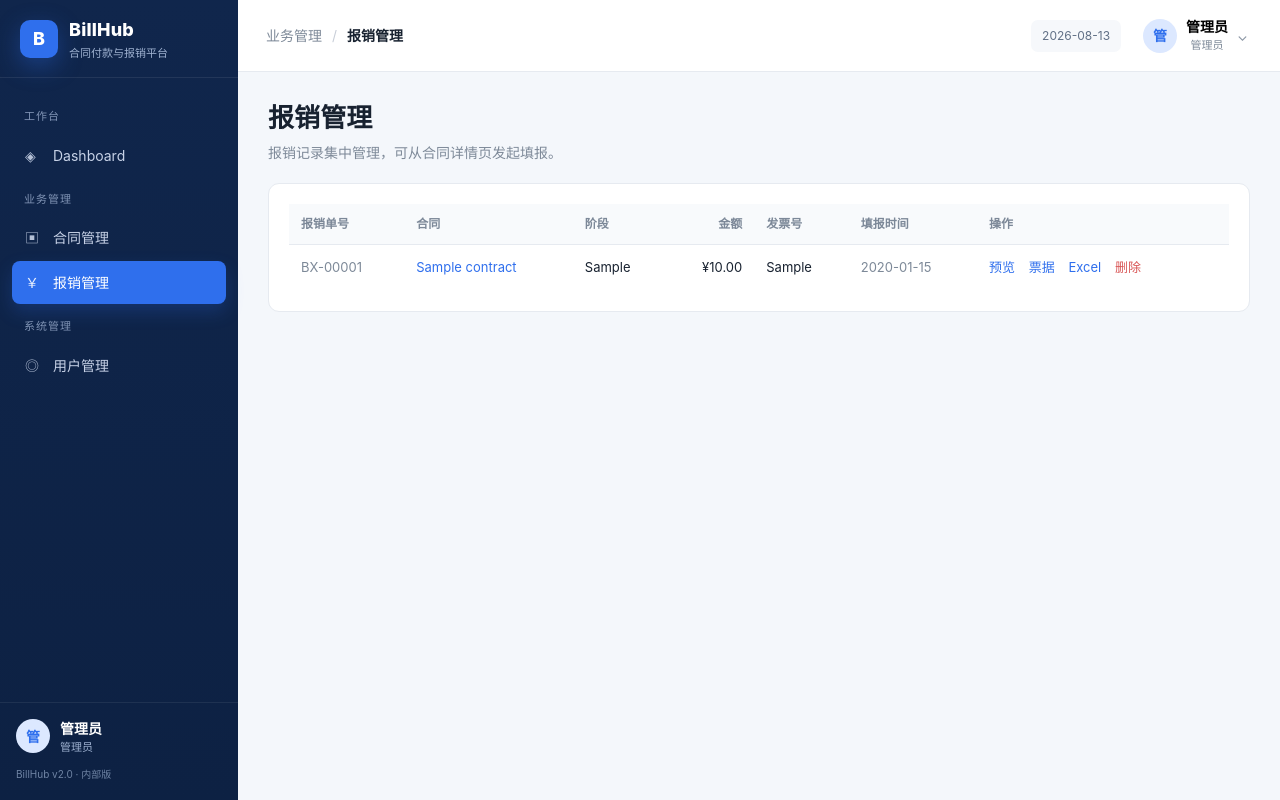
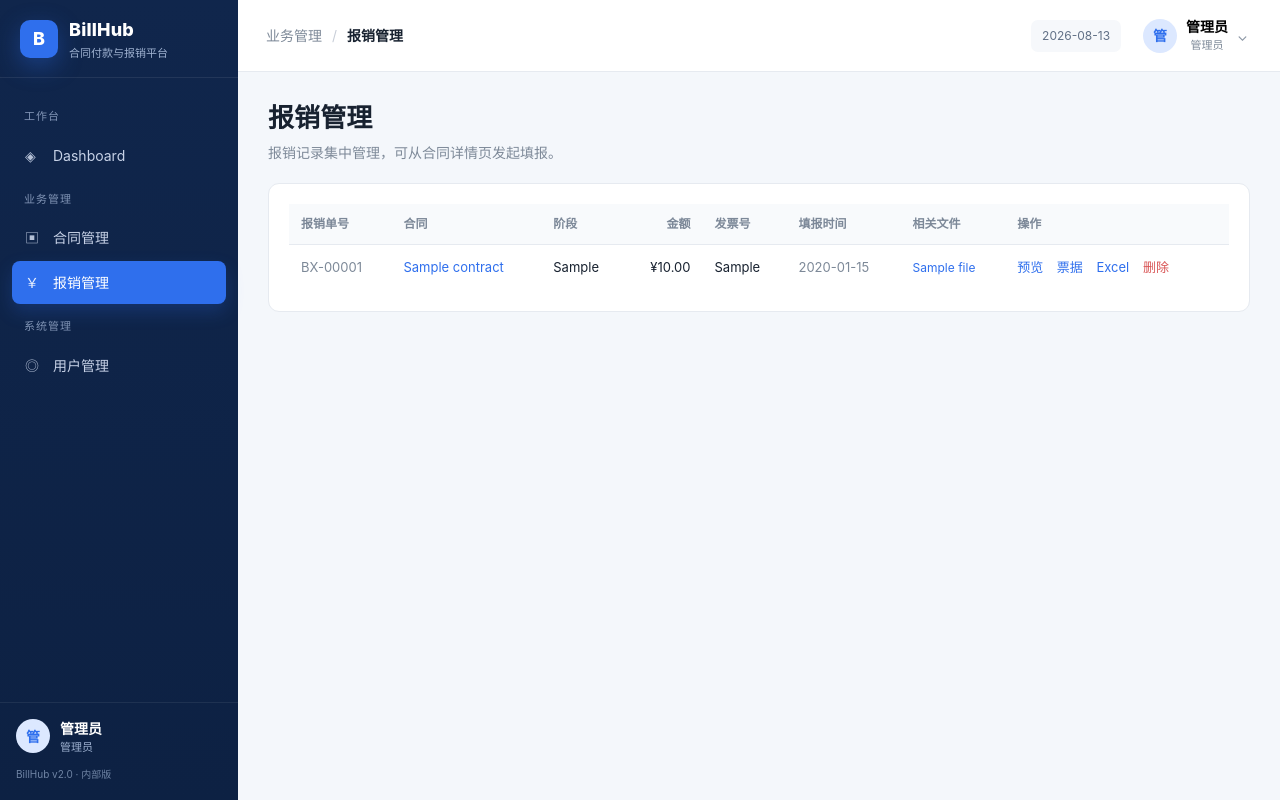
Before and after one commit to timmycheng/BillHub, a Flask app: page /payments in a window 1280 px wide. Run offline with Flask 3, Linux system fonts and the light colour scheme; a user stored in the database is signed in; tables that the repository leaves empty hold one stand-in row (values such as "Sample post"); some libraries are stand-ins or nearby versions.

Commit message:
2.0 [5/11]: reimbursement related files - multi-file upload, download/delete per attachment

```diff
--- a/db.py
+++ b/db.py
@@ -68,6 +68,15 @@ def init_db():
         amount REAL NOT NULL,                  -- 计划金额（元）
         FOREIGN KEY (contract_id) REFERENCES contracts(id) ON DELETE CASCADE,
         UNIQUE (contract_id, seq)
+    );
+
+    CREATE TABLE IF NOT EXISTS payment_files (
+        id INTEGER PRIMARY KEY AUTOINCREMENT,
+        payment_id INTEGER NOT NULL,
+        orig_name TEXT,                       -- 原始文件名（展示用）
+        path TEXT NOT NULL,                   -- 存储路径
+        created_at TEXT DEFAULT (datetime('now', 'localtime')),
+        FOREIGN KEY (payment_id) REFERENCES payment_records(id) ON DELETE CASCADE
     );
 
     CREATE TABLE IF NOT EXISTS users (
@@ -280,12 +289,12 @@ def list_payments(contract_id):
         'SELECT * FROM payment_records WHERE contract_id=? ORDER BY pay_date DESC, id DESC',
         (contract_id,)).fetchall()
     conn.close()
-    return [dict(r) for r in rows]
+    return _with_files([dict(r) for r in rows])
 
 
 def list_all_payments(owner_id=None, limit=None):
     """全部报销记录（联表合同名）。传 owner_id 只返回该用户合同的记录；
-    limit 限制条数（仪表盘用）。按 id 倒序（最新在前）。"""
+    limit 限制条数（仪表盘用）。按 id 倒序（最新在前）。每条附带相关文件列表。"""
     sql = ('SELECT p.*, c.contract_name, c.contract_no FROM payment_records p '
            'JOIN contracts c ON c.id = p.contract_id')
     params = []
@@ -299,7 +308,26 @@ def list_all_payments(owner_id=None, limit=None):
     conn = get_conn()
     rows = conn.execute(sql, params).fetchall()
     conn.close()
-    return [dict(r) for r in rows]
+    return _with_files([dict(r) for r in rows])
+
+
+def _with_files(records):
+    """给每条记录挂上 'files'（相关附件列表）。"""
+    if not records:
+        return records
+    conn = get_conn()
+    pids = [r['id'] for r in records]
+    placeholders = ','.join('?' * len(pids))
+    frows = conn.execute(
+        f'SELECT * FROM payment_files WHERE payment_id IN ({placeholders}) ORDER BY id',
+        pids).fetchall()
+    conn.close()
+    by_pid = {}
+    for f in frows:
+        by_pid.setdefault(f['payment_id'], []).append(dict(f))
+    for r in records:
+        r['files'] = by_pid.get(r['id'], [])
+    return records
 
 
 def get_payment(pid):
@@ -448,6 +476,39 @@ def backup_db():
     return backup
 
 
+# ============ 报销相关文件 ============
+def add_payment_file(payment_id, orig_name, path):
+    conn = get_conn()
+    cur = conn.execute(
+        'INSERT INTO payment_files (payment_id, orig_name, path) VALUES (?,?,?)',
+        (payment_id, orig_name, path))
+    conn.commit()
+    conn.close()
+    return cur.lastrowid
+
+
+def list_payment_files(payment_id):
+    conn = get_conn()
+    rows = conn.execute(
+        'SELECT * FROM payment_files WHERE payment_id=? ORDER BY id', (payment_id,)).fetchall()
+    conn.close()
+    return [dict(r) for r in rows]
+
+
+def get_payment_file(file_id):
+    conn = get_conn()
+    row = conn.execute('SELECT * FROM payment_files WHERE id=?', (file_id,)).fetchone()
+    conn.close()
+    return dict(row) if row else None
+
+
+def delete_payment_file(file_id):
+    conn = get_conn()
+    conn.execute('DELETE FROM payment_files WHERE id=?', (file_id,))
+    conn.commit()
+    conn.close()
+
+
 # ============ 用户 CRUD ============
 def create_user(username, password_hash, display_name='', is_admin=0, ad_dn=''):
     """新建用户。username 重复返回 None。password_hash 由调用方（web/auth.py）用
--- a/web/app.py
+++ b/web/app.py
@@ -44,6 +44,7 @@ def create_app(config_class=Config):
     os.makedirs(app.config['INVOICE_DIR'], exist_ok=True)
     os.makedirs(app.config['REPORT_DIR'], exist_ok=True)
     os.makedirs(app.config['CONTRACT_FILE_DIR'], exist_ok=True)
+    os.makedirs(app.config['PAYMENT_FILE_DIR'], exist_ok=True)
 
     # 静态资源缓存破坏：每次启动服务时间戳变化，浏览器必拉新版 CSS/JS
     app.jinja_env.globals['cache_bust'] = str(int(time.time()))
--- a/web/config.py
+++ b/web/config.py
@@ -17,6 +17,7 @@ class Config:
     INVOICE_DIR = os.path.join(UPLOAD_DIR, 'invoices')
     REPORT_DIR = os.path.join(UPLOAD_DIR, 'reports')
     CONTRACT_FILE_DIR = os.path.join(UPLOAD_DIR, 'contracts')
+    PAYMENT_FILE_DIR = os.path.join(UPLOAD_DIR, 'payment_files')
 
     # 审批表 Excel 模板（占位符驱动）
     APPROVAL_TEMPLATE = os.environ.get('BILLHUB_TEMPLATE') or os.path.join(
--- a/web/routes/payments.py
+++ b/web/routes/payments.py
@@ -125,6 +125,22 @@ def create():
                              stage=stage, amount=amount, invoice_no=invoice_no, remark=remark,
                              invoice_file=invoice_file, report_file=out_path,
                              user_id=int(current_user.id))
+
+    # 保存本次上传的相关文件（多文件）
+    save_dir = os.path.join(current_app.config['PAYMENT_FILE_DIR'], str(new_pid))
+    os.makedirs(save_dir, exist_ok=True)
+    for up in request.files.getlist('files'):
+        if not up or not up.filename:
+            continue
+        up_ext = os.path.splitext(up.filename)[1].lower()
+        safe = re.sub(r'[^\w\-.]', '_', up.filename) or ('attachment' + up_ext)
+        dest = os.path.join(save_dir, f"{datetime.now().strftime('%Y%m%d%H%M%S')}_{safe}")
+        try:
+            up.save(dest)
+            db.add_payment_file(new_pid, up.filename, dest)
+        except OSError:
+            pass
+
     flash('✅ 审批表已生成并保存记录！', 'success')
     return redirect(url_for('contracts.detail', cid=cid, preview=new_pid))
 
@@ -169,3 +185,38 @@ def download_invoice(pid):
         abort(404)
     fname = os.path.basename(rec.get('invoice_file') or f'票据_{pid}')
     return _send_payment_file(pid, 'invoice_file', fname)
+
+
+# ============ 报销相关附件（多文件）============
+@bp.route('/files/attachment/<int:fid>')
+@login_required
+def download_attachment(fid):
+    f = db.get_payment_file(fid)
+    if not f:
+        abort(404)
+    _get_accessible_contract(db.get_payment(f['payment_id'])['contract_id'])
+    if not f['path'] or not os.path.exists(f['path']):
+        flash('该附件不存在（可能已删除）', 'warning')
+        return redirect(url_for('contracts.detail',
+                                cid=db.get_payment(f['payment_id'])['contract_id']))
+    return send_file(f['path'], as_attachment=True,
+                     download_name=f.get('orig_name') or os.path.basename(f['path']))
+
+
+@bp.route('/files/attachment/<int:fid>/delete', methods=['POST'])
+@login_required
+def delete_attachment(fid):
+    f = db.get_payment_file(fid)
+    if not f:
+        abort(404)
+    rec = db.get_payment(f['payment_id'])
+    cid = rec['contract_id']
+    _get_accessible_contract(cid)
+    if f['path'] and os.path.exists(f['path']):
+        try:
+            os.remove(f['path'])
+        except OSError:
+            pass
+    db.delete_payment_file(fid)
+    flash('已删除附件', 'success')
+    return redirect(url_for('contracts.detail', cid=cid))
--- a/web/static/style.css
+++ b/web/static/style.css
@@ -237,6 +237,8 @@ td.link { color: var(--blue); font-weight: 700; }
 .mini-table th, .mini-table td { padding: 6px 10px; border-bottom: 1px solid var(--line); text-align: left; }
 .mini-table th { background: transparent; color: var(--muted); font-weight: 600; }
 .cell-remark { max-width: 180px; overflow: hidden; text-overflow: ellipsis; white-space: nowrap; }
+.cell-attach { max-width: 200px; }
+.cell-attach .attach-link { font-size: 12px; }
 
 /* 合同附件 */
 .attach-list { display: flex; flex-direction: column; gap: 14px; }
--- a/web/templates/_reimburse_form.html
+++ b/web/templates/_reimburse_form.html
@@ -42,6 +42,9 @@
     <textarea name="main_content" rows="2"></textarea></label>
   <label class="field"><span>备注（可选）</span>
     <textarea name="remark" rows="2"></textarea></label>
+
+  <label class="field"><span>相关文件（可选，支持多选）</span>
+    <input type="file" name="files" multiple></label>
 
   <div class="pay-actions">
     <button type="submit" class="btn primary">生成报销单</button>
--- a/web/templates/payments.html
+++ b/web/templates/payments.html
@@ -14,7 +14,7 @@
     <table>
       <thead><tr>
         <th>报销单号</th><th>合同</th><th>阶段</th><th class="r">金额</th>
-        <th>发票号</th><th>填报时间</th><th>操作</th>
+        <th>发票号</th><th>填报时间</th><th>相关文件</th><th>操作</th>
       </tr></thead>
       <tbody>
       {% for rec in records %}
@@ -25,6 +25,13 @@
           <td class="r">¥{{ rec.amount|money }}</td>
           <td>{{ rec.invoice_no or '—' }}</td>
           <td class="muted">{{ rec.created_at }}</td>
+          <td class="cell-attach">
+            {% if rec.files %}
+            {% for f in rec.files %}
+            <a href="{{ url_for('payments.download_attachment', fid=f.id) }}" class="attach-link" title="{{ f.orig_name }}">{{ f.orig_name|basename }}</a>{% if not loop.last %}、{% endif %}
+            {% endfor %}
+            {% else %}—{% endif %}
+          </td>
           <td class="cell-actions">
             <button type="button" class="row-btn" onclick="openPreview({{ rec.id }})">预览</button>
             {% if rec.invoice_file %}
@@ -40,7 +47,7 @@
           </td>
         </tr>
       {% else %}
-        <tr><td colspan="7" class="empty-row">暂无报销记录，请到合同详情页点击「＋ 填报报销」</td></tr>
+        <tr><td colspan="8" class="empty-row">暂无报销记录，请到合同详情页点击「＋ 填报报销」</td></tr>
       {% endfor %}
       </tbody>
     </table>
```
Also changed, not shown: issue.md (+1 -1 lines), web/templates/contract_detail.html (+8 -1 lines), CHANGELOG.md.
